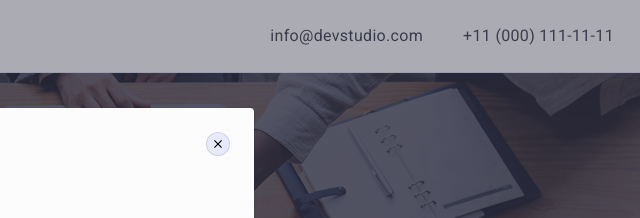
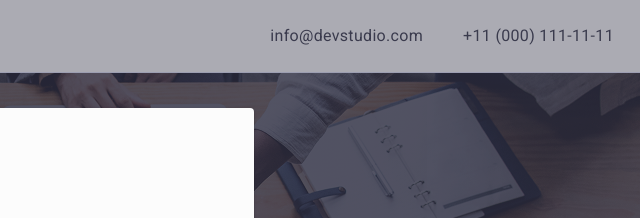
Before and after one commit to Diana-Pelahenko/goit-markup-hw-05, a plain HTML site: page index.html in a window 1280 px wide. Shown: the top 218 px of the page, 590-1230 px from the left. Drawn offline with nearby package versions, Linux system fonts and the light colour scheme.

Commit message:
homework

```diff
--- a/index.html
+++ b/index.html
@@ -401,10 +401,10 @@
     </footer>
 <div class="backdrop is-open">
     <div class="modal">
-        <button class="modal-closed-button" type="button">
+        <!-- <button class="modal-closed-button" type="button">
             <svg class="icon-button-closed" width="8" height="8">
                 <use href="./images/icons.svg#icon-closed"></use>
-            </svg>
+            </svg> -->
 
         </div>
     </div>
```
Also changed, not shown: 1 other file.
